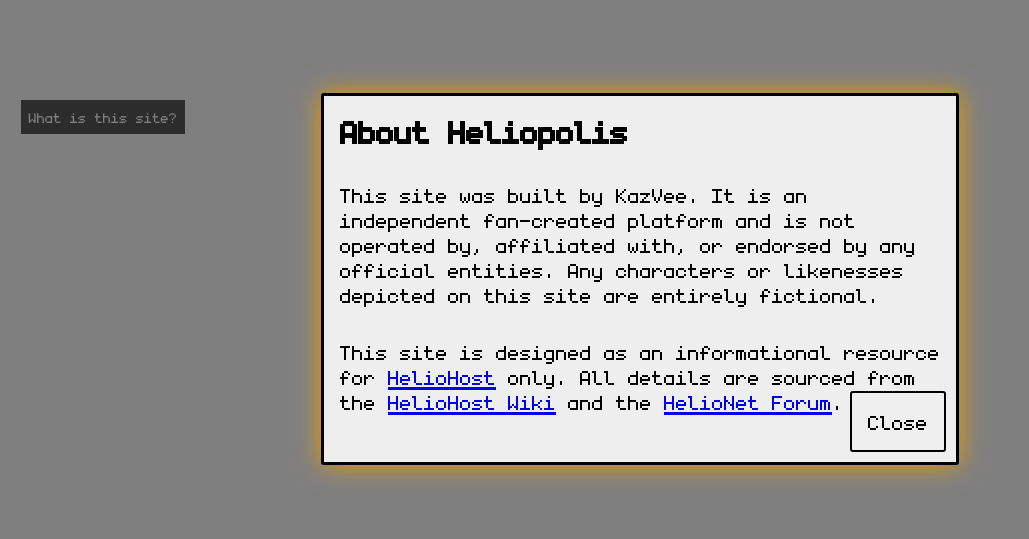
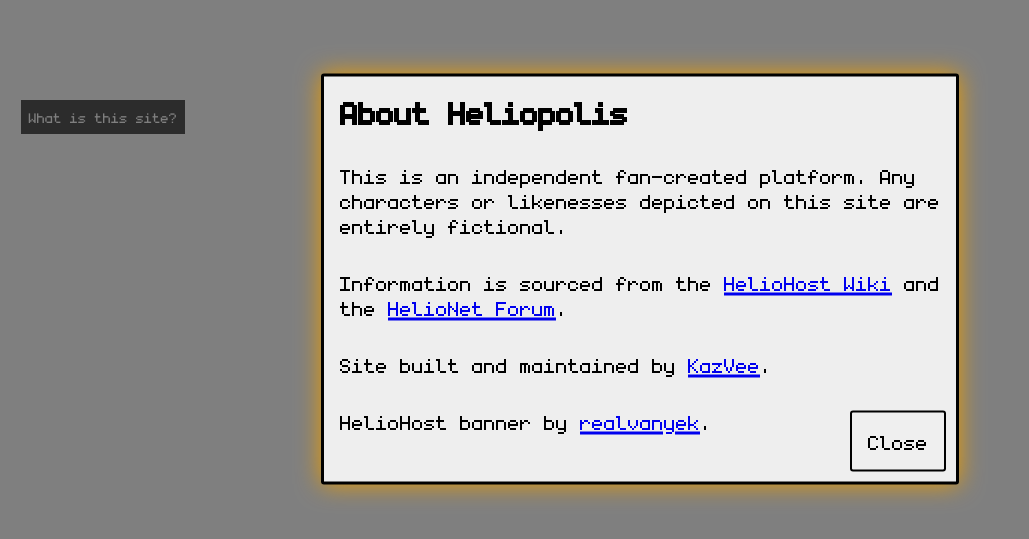
Before and after one commit to kazvee/heliopolis, a website built with Vite: page index.html in a window 1280 px wide. Both pictures are taken after a click on the link "What is this site?". Shown: the part 121-660 px from the top of the page, without its empty margins (0-1029 px from the left). Built offline with nearby package versions, Linux system fonts and the light colour scheme; what kaplay, passive-events-support would draw is missing.

Commit message:
chore: update site info text

```diff
--- a/index.html
+++ b/index.html
@@ -33,8 +33,9 @@
   <div id='info-overlay'></div>
   <div id='info-popup'>
     <h2>About Heliopolis</h2>
-    <p>This site was built by KazVee. It is an independent fan-created platform and is not operated by, affiliated with, or endorsed by any official entities. Any characters or likenesses depicted on this site are entirely fictional.</p>
-    <p>This site is designed as an informational resource for <a href="https://heliohost.org/" target="_blank">HelioHost</a> only. All details are sourced from the <a href="https://wiki.helionet.org/" target="_blank">HelioHost Wiki</a> and the <a href="https://helionet.org/" target="_blank">HelioNet Forum</a>.</p>
+    <p>This is an independent fan-created platform. Any characters or likenesses depicted on this site are entirely fictional.</p>
+    <p>Information is sourced from the <a href='https://wiki.helionet.org/' target='_blank'>HelioHost Wiki</a> and the <a href='https://helionet.org/' target='_blank'>HelioNet Forum</a>.</p>
+    <p>Site built and maintained by <a href='https://wiki.helionet.org/KazVee' target='_blank'>KazVee</a>.<p>HelioHost banner by <a href='https://helionet.org/index/topic/28401-put-our-banner-on-your-site/page/3/#findComment-252547' target='_blank'>realvanyek</a>.</p>
     <button id='info-popup-close-btn'>Close</button>
   </div>
   <script type='module' src='src/main.js'></script>
```
